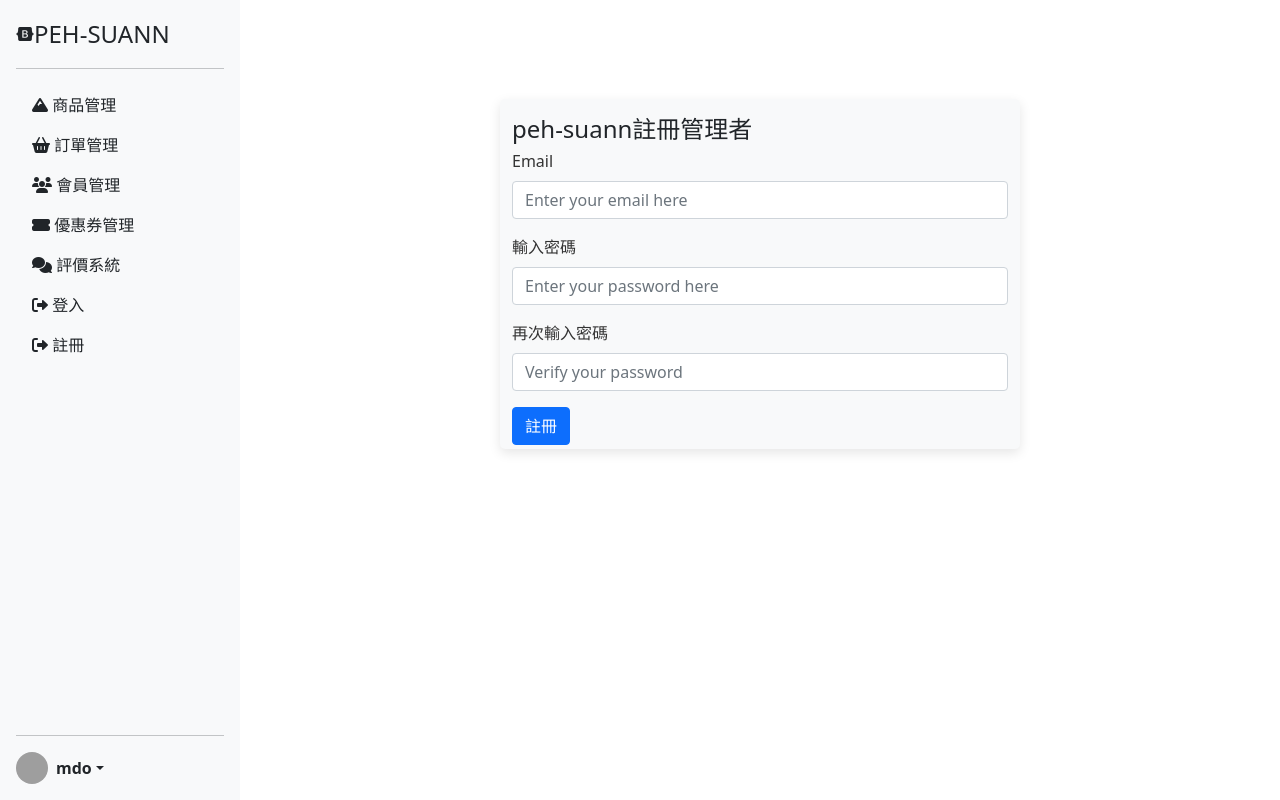
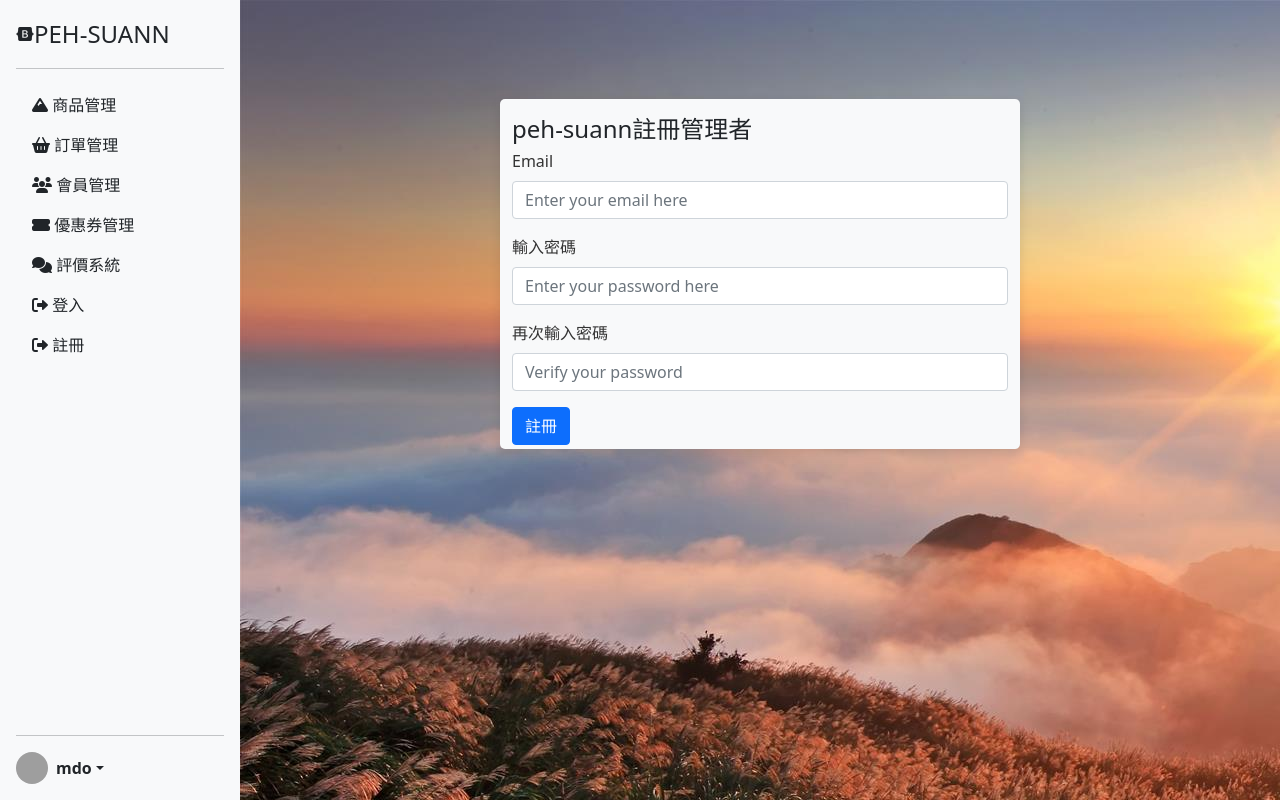
Before and after one commit to peh-suann/midterm_, a PHP site: page /register-admin.php in a window 1280 px wide. Run offline with PHP 8.4, Linux system fonts and the light colour scheme; grey boxes are pictures that could not be loaded.

Commit message:
bug修正

```diff
--- a/login.php
+++ b/login.php
@@ -34,6 +34,10 @@ if (!isset($_SESSION)) {
                     <div class="form-text"></div>
                 </div>
                 <button type="submit" class="btn btn-primary mb-3 ">登入</button>
+                <a href="./register-admin.php">
+                    <button type="button" class="btn btn-primary mb-3 ">註冊管理者</button>
+                </a>
+
             </form>
         </div>
     </div>
--- a/register-admin.php
+++ b/register-admin.php
@@ -37,6 +37,7 @@ require __DIR__ . '/parts/html-head.php';
     }
 </style>
 <?php require __DIR__ . '/parts/navbar.php'; ?>
+<div id="register_background">
     <div class="container col-6">
         <div class="row login-card pt-3">
             <h4>peh-suann註冊管理者</h4>
@@ -63,6 +64,7 @@ require __DIR__ . '/parts/html-head.php';
                 </div>
                 <button type="submit" class="btn btn-primary">註冊</button>
             </form>
+        </div>
     </div>
 </div>
 <?php require __DIR__ . '/parts/scripts.php'; ?>
--- a/style/login-style.css
+++ b/style/login-style.css
@@ -130,6 +130,11 @@ h4 {
     overflow: hidden;
     height: 800px;
 }
+#register_background {
+    background-image: url('../images/mountain.jpeg');
+    overflow: hidden;
+    height: 800px;
+}
 #index_background{
     background-image: url('../images/mountain.jpeg');
     overflow: hidden;
```
Also changed, not shown: 1 other file. Lines whose indentation alone changed are shown as unchanged.
